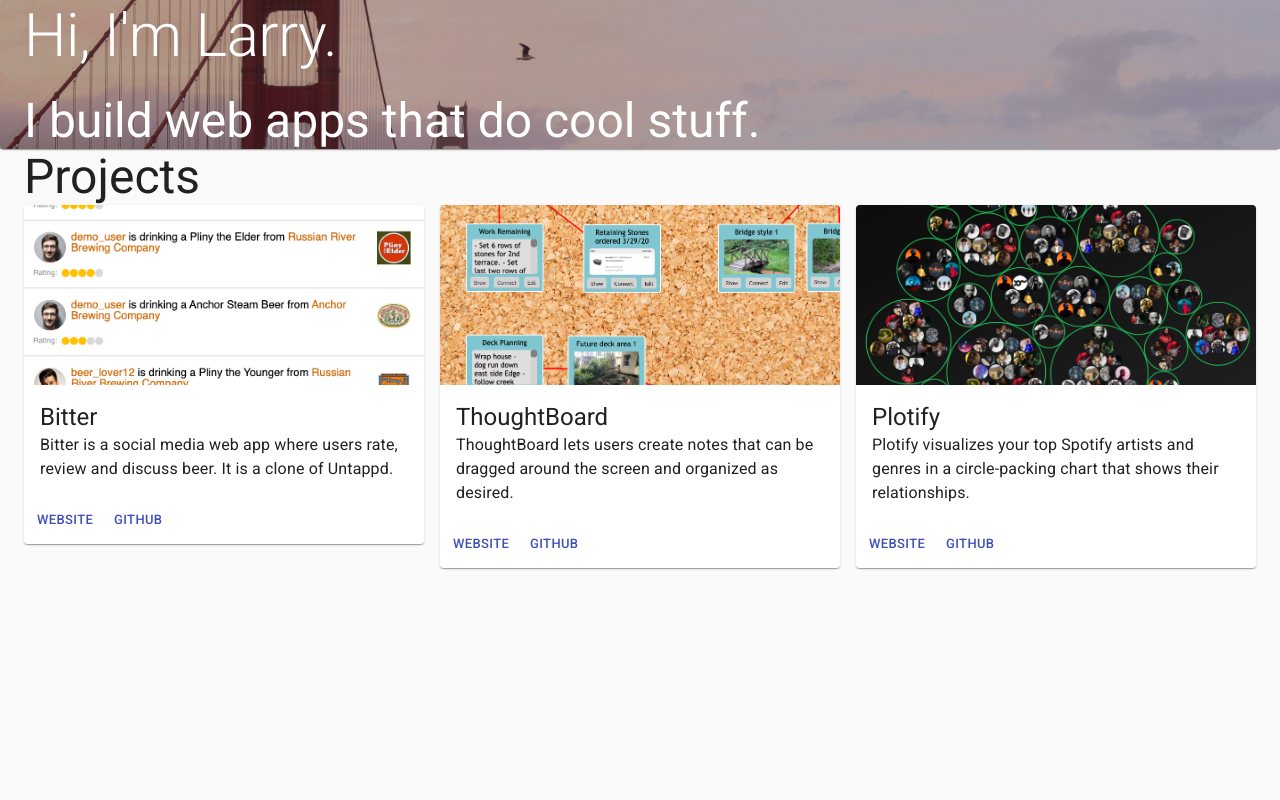
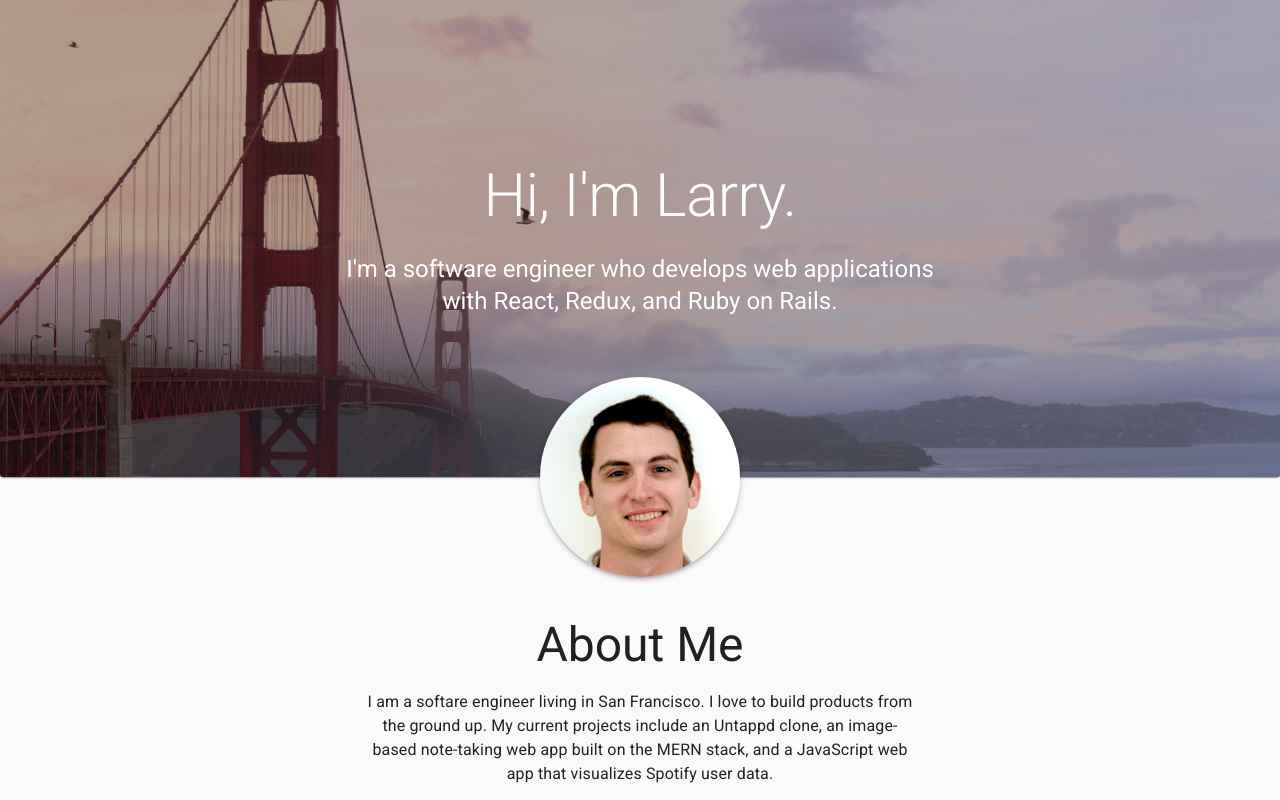
Before and after one commit to larrypsmith/larrypsmith.github.io, a React (Create React App) app: page / in a window 1280 px wide. Shown: the top 800 px of the page. Built offline with nearby package versions, Linux system fonts and the light colour scheme.

Commit message:
Add Avatar

```diff
--- a/src/App.js
+++ b/src/App.js
@@ -1,23 +1,23 @@
 import React from 'react';
-import {
-  CssBaseline,
-  Container
-} from '@material-ui/core'
+import AboutMe from './components/AboutMe';
+import Container from '@material-ui/core/Container';
+import CssBaseline from '@material-ui/core/CssBaseline';
+import GreetingBanner from './components/GreetingBanner'
+import ProjectList from './components/ProjectList';
 import { StylesProvider } from '@material-ui/core/styles'
-import ProjectList from './components/ProjectList';
-import GreetingBanner from './components/GreetingBanner'
 import './App.css';
 
-function App() {
+const App = () => {
   return (
     <StylesProvider injectFirst>
       <CssBaseline />
-        <GreetingBanner />
+      <GreetingBanner />
       <Container>
+        <AboutMe />
         <ProjectList />
       </Container>
     </StylesProvider>
   );
-}
+};
 
 export default App;
--- /dev/null
+++ b/src/components/AboutMe.jsx
@@ -0,0 +1,35 @@
+import React from 'react';
+import Avatar from '@material-ui/core/Avatar';
+import Container from '@material-ui/core/Container';
+import Typography from '@material-ui/core/Typography';
+import larrySmith from '../images/Larry_Smith.jpg';
+import '../styles/larry-smith-picture.css'
+
+const AboutMe = () => (
+  <React.Fragment>
+    <Avatar
+      src={larrySmith}
+      className="larry-smith-picture"
+    />
+    <Container maxWidth="sm">
+      <Typography
+        variant="h3"
+        align="center"
+        gutterBottom
+      >
+        About Me
+      </Typography>
+      <Typography
+        variant="body1"
+        align="center"
+        paragraph
+      >
+        I am a softare engineer living in San Francisco.
+        I love to build products from the ground up.
+        My current projects include an Untappd clone, an image-based note-taking web app built on the MERN stack, and a JavaScript web app that visualizes Spotify user data.
+      </Typography>
+    </Container>
+  </React.Fragment>
+);
+
+export default AboutMe;
--- a/src/components/GreetingBanner.jsx
+++ b/src/components/GreetingBanner.jsx
@@ -1,22 +1,28 @@
 import React from 'react';
-import {
-  Container,
-  Grid,
-  Paper,
-  Typography
-} from '@material-ui/core';
-import '../styles/greeting.css'
+import Container from '@material-ui/core/Container';
+import Paper from '@material-ui/core/Paper';
+import Typography from '@material-ui/core/Typography';
+import '../styles/GreetingBanner.css';
 
-export default () => (
+const GreetingBanner = () => (
   <Paper className="GreetingBanner">
-    <Container>
-      <div className="overlay" />
-        <Typography variant="h2" className="title-text" gutterBottom>
-          Hi, I'm Larry.
-        </Typography>
-        <Typography variant="h3" className="title-text">
-          I build web apps that do cool stuff.
-        </Typography>
+    <div className="overlay" />
+    <Container maxWidth="sm" className="title-text">
+      <Typography
+        variant="h2"
+        align="center"
+        gutterBottom
+      >
+        Hi, I'm Larry.
+      </Typography>
+      <Typography
+        variant="h5"
+        align="center"
+      >
+        I'm a software engineer who develops web applications with React, Redux, and Ruby on Rails.
+      </Typography>
     </Container>
   </Paper>
-)
+);
+
+export default GreetingBanner;
--- a/src/components/Project.jsx
+++ b/src/components/Project.jsx
@@ -17,7 +17,7 @@
         <CardMedia
           component="img"
           image={image}
-          height={180}
+          height={250}
         />
       </CardActionArea>
     </Link>
--- a/src/components/ProjectList.jsx
+++ b/src/components/ProjectList.jsx
@@ -1,18 +1,15 @@
 import React from 'react';
-import {
-  Grid,
-  Paper,
-  Typography
-} from '@material-ui/core';
+import Grid from '@material-ui/core/Grid';
+import Project from './Project';
+import Typography from '@material-ui/core/Typography';
 import { projects } from '../data';
-import Project from './Project';
 
-export default () => (
+const ProjectList = () => (
   <React.Fragment>
-    <Typography variant="h3">
-      Projects
+    <Typography variant="h3" align="center" gutterBottom>
+      Take a look at my projects.
     </Typography>
-    <Grid container spacing={2}>
+    <Grid container spacing={4}>
       {
         Object.values(projects).map((project, i) => (
           <Grid
@@ -33,4 +30,6 @@
       }
     </Grid>
   </React.Fragment>
-)
+);
+
+export default ProjectList;
--- a/src/data.js
+++ b/src/data.js
@@ -14,7 +14,7 @@
   thoughtBoard: {
     title: "ThoughtBoard",
     subtitle: "An Image-Based Note-Taking Web App",
-    description: "ThoughtBoard lets users create notes that can be dragged around the screen and organized as desired.",
+    description: "ThoughtBoard is a note-taking web app that lets users drag notes around the screen and organize them as desired.",
     image: thoughtBoard,
     website: "https://thought-board-labs.herokuapp.com/#/profile",
     gitHub: "https://github.com/larrypsmith/thought-board"
--- a/src/styles/greeting.css
+++ b/src/styles/GreetingBanner.css
@@ -18,4 +18,5 @@
   color: white;
   position: relative;
   z-index: 2;
+  padding: 10rem 0;
 }
--- /dev/null
+++ b/src/styles/larry-smith-picture.css
@@ -0,0 +1,29 @@
+.larry-smith-picture {
+  position: relative;
+  left: calc(50% - 100px);
+  top: -100px;
+  width: 200px;
+  height: 200px;
+  box-shadow: 0px 3px 3px -2px rgba(0,0,0,0.2),
+    0px 3px 4px 0px rgba(0,0,0,0.14),
+    0px 1px 8px 0px rgba(0,0,0,0.12);
+  margin-bottom: 2em;
+}
+
+.larry-smith-picture ~ * {
+  position: relative;
+  top: -100px;
+}
+
+@media only screen and (max-width: 960px) {
+  .larry-smith-picture {
+    width: 125px;
+    height: 125px;
+    top: calc(0px - 62.5px);
+    left: calc(50% - 62.5px);
+  }
+
+  .larry-smith-picture ~ * {
+    top: -62.5px
+  }
+}
```
Also changed, not shown: src/images/Larry_Smith.jpg (added), 1 other file (tests, documents, lock files or other folders).
